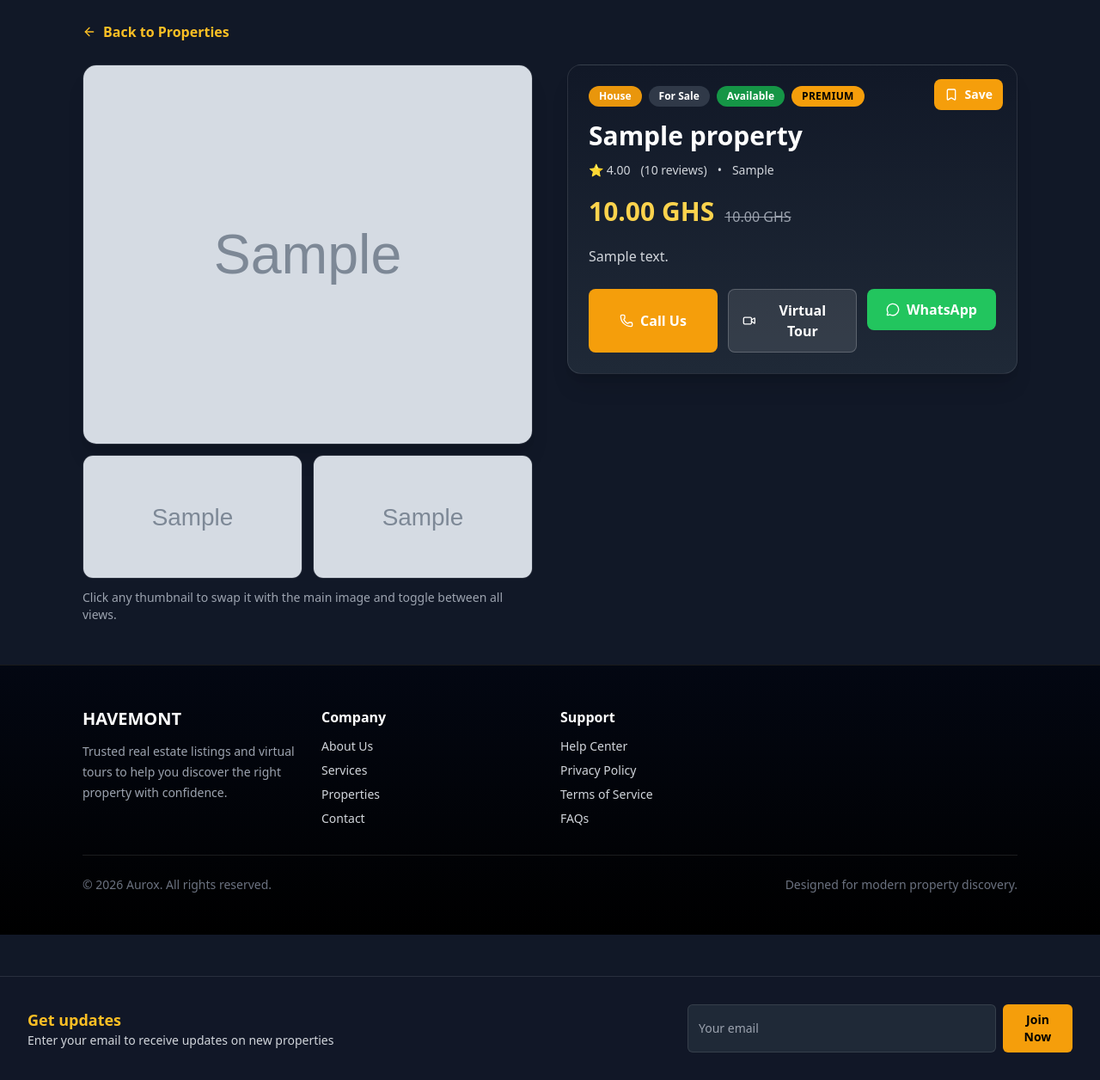
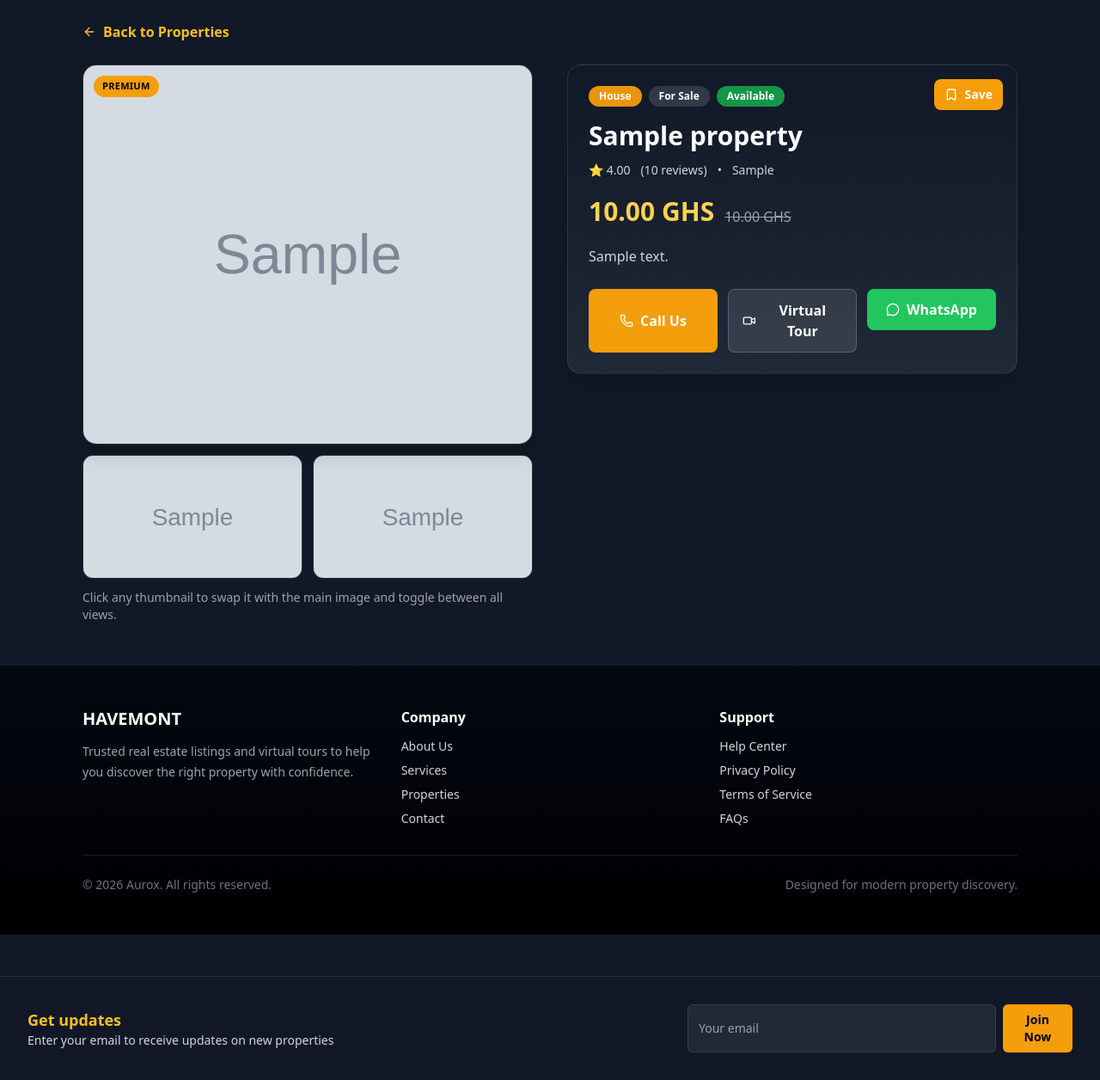
Before and after one commit to Lil-whills/aurox, a Django app: page /propertydetail/1/ in a window 1280 px wide. Shown: the part 71-1327 px from the top of the page at 86% size. Run offline with Django 5.2, Linux system fonts and the light colour scheme; tables that the repository leaves empty hold one stand-in row (values such as "Sample post"); grey boxes marked "Sample" are stand-in pictures; some libraries are stand-ins or nearby versions.

Commit message:
fixed looks

```diff
--- a/backend/templates/about.html
+++ b/backend/templates/about.html
@@ -70,7 +70,7 @@
 
   <footer class="border-t border-white/10 bg-gradient-to-b from-gray-950 to-black text-gray-300">
     <div class="max-w-6xl mx-auto px-4 sm:px-6 lg:px-8 py-10 sm:py-12">
-      <div class="grid grid-cols-2 gap-6 sm:grid-cols-2 lg:grid-cols-4">
+      <div class="grid grid-cols-2 gap-6 sm:grid-cols-2 lg:grid-cols-3">
         <div class="col-span-2 lg:col-span-1">
           <h3 class="text-white text-xl font-bold">havemont</h3>
           <p class="mt-3 text-sm leading-6 text-gray-400">Trusted real estate listings and virtual tours to help you discover the right property with confidence.</p>
--- a/backend/templates/bookmark.html
+++ b/backend/templates/bookmark.html
@@ -57,12 +57,12 @@
                 <span class="text-amber-300 font-semibold text-lg">{{ property.price }} GHS</span>
                 <span class="text-xs text-gray-400">Saved {{ bookmark.saved_at|date:"M d, Y" }}</span>
               </div>
-              <div class="grid grid-cols-1 sm:grid-cols-2 gap-2">
-                <a href="{{ property.virtual_tour_url|default:default_virtual_tour_url }}" target="_blank" rel="noopener noreferrer" class="w-full bg-amber-500 hover:bg-amber-600 text-white font-bold py-2 px-4 rounded-lg transition text-center flex items-center justify-center gap-2">
+              <div class="grid grid-cols-1 sm:grid-cols-3 gap-2">
+                <a href="{{ property.virtual_tour_url|default:default_virtual_tour_url }}" target="_blank" rel="noopener noreferrer" class="col-span-2 w-full bg-amber-500 hover:bg-amber-600 text-white font-bold py-2 px-4 rounded-lg transition text-center flex items-center justify-center gap-2">
                   <i data-lucide="video" class="w-4 h-4"></i>
                   <span>Virtual Tour</span>
                 </a>
-                <form method="post" action="{% url 'delete_bookmark' property.id %}" class="w-full sm:col-span-2">
+                <form method="post" action="{% url 'delete_bookmark' property.id %}" class="col-span-1">
                   {% csrf_token %}
                   <button type="submit" class="w-full bg-red-600 hover:bg-red-700 text-white font-bold py-2 px-4 rounded-lg transition">
                     <span>Remove</span>
--- a/backend/templates/contact.html
+++ b/backend/templates/contact.html
@@ -93,7 +93,7 @@
 
   <footer class="border-t border-white/10 bg-gradient-to-b from-gray-950 to-black text-gray-300">
     <div class="max-w-6xl mx-auto px-4 sm:px-6 lg:px-8 py-10 sm:py-12">
-      <div class="grid grid-cols-2 gap-6 sm:grid-cols-2 lg:grid-cols-4">
+      <div class="grid grid-cols-2 gap-6 sm:grid-cols-2 lg:grid-cols-3">
         <div class="col-span-2 lg:col-span-1">
           <h3 class="text-white text-xl font-bold">havemont</h3>
           <p class="mt-3 text-sm leading-6 text-gray-400">Trusted real estate listings and virtual tours to help you discover the right property with confidence.</p>
--- a/backend/templates/index.html
+++ b/backend/templates/index.html
@@ -233,7 +233,7 @@
 
   <footer class="border-t border-white/10 bg-gradient-to-b from-gray-950 to-black text-gray-300">
     <div class="max-w-6xl mx-auto px-4 sm:px-6 lg:px-8 py-10 sm:py-12">
-      <div class="grid grid-cols-2 gap-6 sm:grid-cols-2 lg:grid-cols-4">
+      <div class="grid grid-cols-2 gap-6 sm:grid-cols-2 lg:grid-cols-3">
         <div class="col-span-2 lg:col-span-1">
           <h3 class="text-white text-xl font-bold">havemont</h3>
           <p class="mt-3 text-sm leading-6 text-gray-400">Trusted real estate listings and virtual tours to help you discover the right property with confidence.</p>
--- a/backend/templates/properties.html
+++ b/backend/templates/properties.html
@@ -183,7 +183,7 @@
 
   <footer class="border-t border-white/10 bg-gradient-to-b from-gray-950 to-black text-gray-300">
     <div class="max-w-6xl mx-auto px-4 sm:px-6 lg:px-8 py-10 sm:py-12">
-      <div class="grid grid-cols-2 gap-6 sm:grid-cols-2 lg:grid-cols-4">
+      <div class="grid grid-cols-2 gap-6 sm:grid-cols-2 lg:grid-cols-3">
         <div class="col-span-2 lg:col-span-1">
           <h3 class="text-white text-xl font-bold">havemont</h3>
           <p class="mt-3 text-sm leading-6 text-gray-400">
--- a/backend/templates/propertydetail.html
+++ b/backend/templates/propertydetail.html
@@ -13,12 +13,21 @@
 
       <div class="mt-6 grid grid-cols-1 lg:grid-cols-2 gap-8 lg:gap-10 items-start">
         <div class="images">
-          <div class="main-image rounded-2xl overflow-hidden border border-white/10 shadow-xl">
+          <div class="main-image rounded-2xl overflow-hidden border border-white/10 shadow-xl relative">
             {% if property.image1_remote_url %}
+            {% if property.is_featured %}
+            <span class="absolute top-3 left-3 z-20 bg-amber-500 text-black text-[11px] font-extrabold uppercase tracking-wide px-2.5 py-1 rounded-full">Premium</span>
+            {% endif %}
             <img id="main-property-image" src="{{ property.image1_remote_url }}" alt="{{ property.name }}" class="w-full h-[260px] sm:h-[360px] lg:h-[440px] object-cover">
             {% elif property.image1 %}
+            {% if property.is_featured %}
+            <span class="absolute top-3 left-3 z-20 bg-amber-500 text-black text-[11px] font-extrabold uppercase tracking-wide px-2.5 py-1 rounded-full">Premium</span>
+            {% endif %}
             <img id="main-property-image" src="{{ property.image1.url }}" alt="{{ property.name }}" class="w-full h-[260px] sm:h-[360px] lg:h-[440px] object-cover">
             {% else %}
+            {% if property.is_featured %}
+            <span class="absolute top-3 left-3 z-20 bg-amber-500 text-black text-[11px] font-extrabold uppercase tracking-wide px-2.5 py-1 rounded-full">Premium</span>
+            {% endif %}
             <img id="main-property-image" src="{% static 'images/house10.jpg' %}" alt="No image available" class="w-full h-[260px] sm:h-[360px] lg:h-[440px] object-cover">
             {% endif %}
           </div>
@@ -69,9 +78,7 @@
             <span class="type bg-amber-500/95 px-3 py-1 rounded-full text-xs font-semibold text-white">{{ property.get_type_display }}</span>
             <span class="mode bg-gray-700/80 px-3 py-1 rounded-full text-xs font-semibold text-white">{{ property.get_category_display }}</span>
             <span class="availability bg-green-600/90 px-3 py-1 rounded-full text-xs font-semibold text-white">{{ property.get_status_display }}</span>
-            {% if property.is_featured %}
-            <span class="premium bg-amber-500 text-black px-3 py-1 rounded-full text-xs font-extrabold uppercase tracking-wide">Premium</span>
-            {% endif %}
+            {# Premium badge moved to main image for better visibility #}
           </div>
 
           <h1 class="text-2xl sm:text-3xl font-bold text-white">{{ property.name }}</h1>
@@ -116,7 +123,7 @@
 
   <footer class="border-t border-white/10 bg-gradient-to-b from-gray-950 to-black text-gray-300">
     <div class="max-w-6xl mx-auto px-4 sm:px-6 lg:px-8 py-10 sm:py-12">
-      <div class="grid grid-cols-2 gap-6 sm:grid-cols-2 lg:grid-cols-4">
+      <div class="grid grid-cols-2 gap-6 sm:grid-cols-2 lg:grid-cols-3">
         <div class="col-span-2 lg:col-span-1">
           <h3 class="text-white text-xl font-bold">HAVEMONT</h3>
           <p class="mt-3 text-sm leading-6 text-gray-400">
--- a/backend/templates/services.html
+++ b/backend/templates/services.html
@@ -100,7 +100,7 @@
 
   <footer class="border-t border-white/10 bg-gradient-to-b from-gray-950 to-black text-gray-300">
     <div class="max-w-6xl mx-auto px-4 sm:px-6 lg:px-8 py-10 sm:py-12">
-      <div class="grid grid-cols-2 gap-6 sm:grid-cols-2 lg:grid-cols-4">
+      <div class="grid grid-cols-2 gap-6 sm:grid-cols-2 lg:grid-cols-3">
         <div class="col-span-2 lg:col-span-1">
           <h3 class="text-white text-xl font-bold">havemont</h3>
           <p class="mt-3 text-sm leading-6 text-gray-400">Trusted real estate listings and virtual tours to help you discover the right property with confidence.</p>
```
